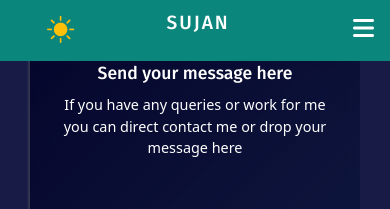
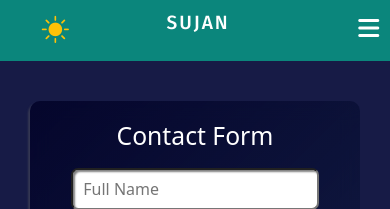
Before and after one commit to Sujan-Rai-426/Portfolio, a React (Vite) app in the folder Frontend/: page /contact in a window 390 px wide. Shown: the top 209 px of the page. Built offline with nearby package versions, Linux system fonts and the light colour scheme; no server answers; a web font is replaced by a local one.

Commit message:
Contact form and Navbar edit

```diff
--- a/Frontend/src/email/Contact_Form.jsx
+++ b/Frontend/src/email/Contact_Form.jsx
@@ -83,8 +83,6 @@ function Contact_Form() {
             </div>
 
             <div className="contact-right">
-                    <h1 >Send your message here</h1>
-                    <p> If you have any queries or work for me you can direct contact me or drop your message here </p>
 
 {/*     ACTUAL FORM SECTION  */}
         <section className="form-container">
--- a/Frontend/src/pages/Navbar.jsx
+++ b/Frontend/src/pages/Navbar.jsx
@@ -17,7 +17,7 @@ function Navbar(props) {
                 <div className="nav-left">
 
 
-                    <h3><a to="http://127.0.0.1/admin">SUJAN</a></h3>
+                    <h3><a to="https://sujan-portfolio.onrender.com/admin/" className='mx-3'>SUJAN</a></h3>
                 </div>
 
 
--- a/Frontend/src/styles/Contact.css
+++ b/Frontend/src/styles/Contact.css
@@ -11,7 +11,7 @@
 .contact-section{
     margin-top: 40px;
     width: 80%;
-    padding: 0 50px;
+    padding: 30px 50px;
     border-radius: 10px;
     display: flex;
     /* background: rgb(105, 66, 139); */
@@ -123,7 +123,7 @@
         margin: 0;
         width: 90%;
         flex-direction:column;
-        padding: 0 20px;
+        padding: 20px 20px;
     }
     /* Dev info side */
     .contact-section .contact-left{
```
